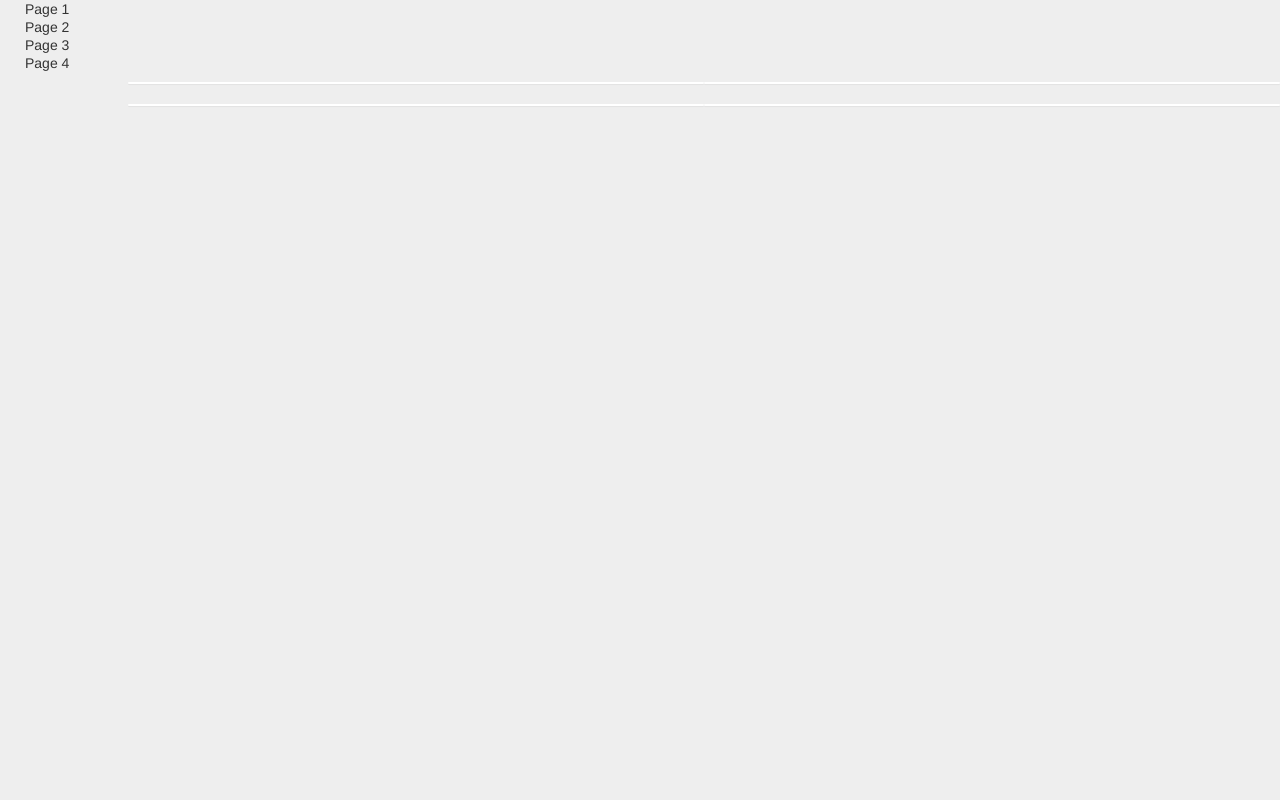
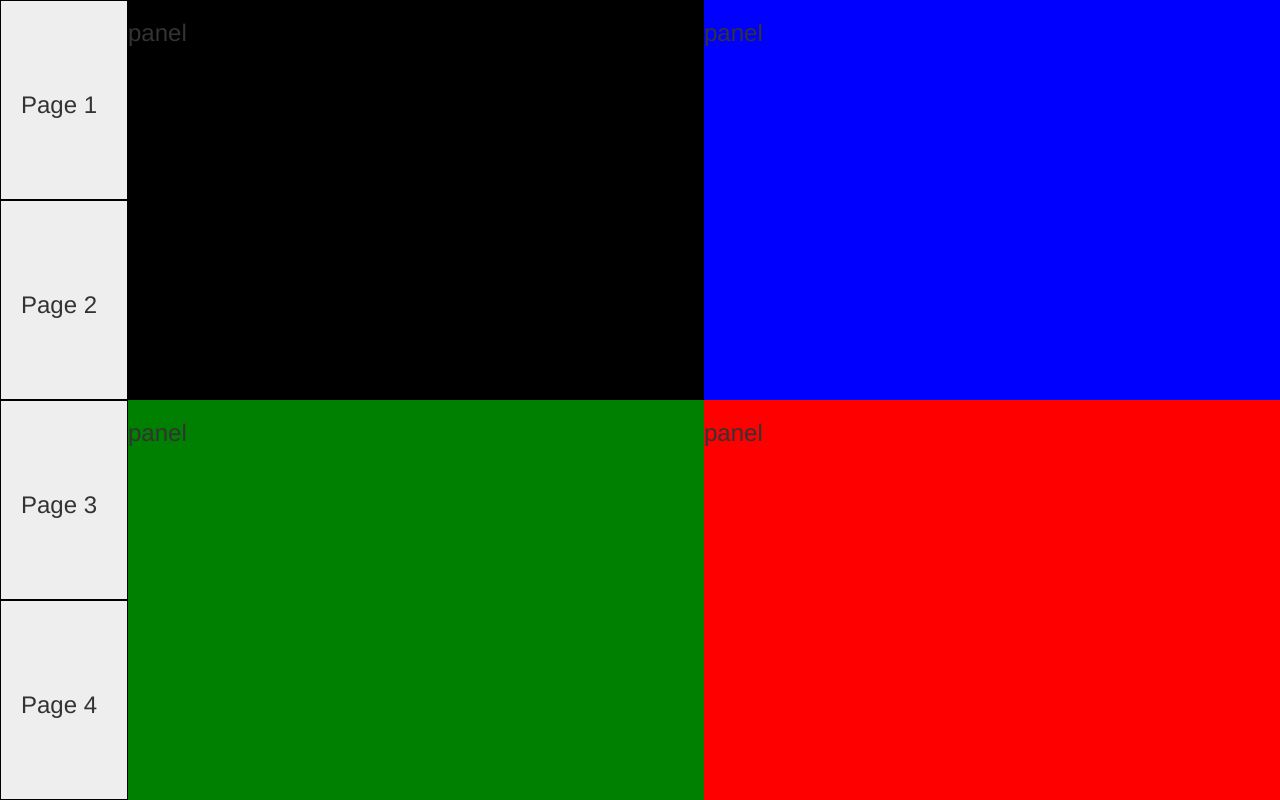
Before and after one commit to simplyynot/comic, a website: page index.html in a window 1280 px wide. Drawn offline with nearby package versions, Linux system fonts and the light colour scheme.

Commit message:
adding code

```diff
--- a/css/style.scss
+++ b/css/style.scss
@@ -8,44 +8,71 @@ html {
 	-moz-box-sizing: inherit;
 	box-sizing: inherit;
 }
-body {
+html, body {
 	background: #eee;
 	height: 100%;
+	width: 100%;
 }
 .leftnav {
-  display: inline-block;
-  vertical-align: top;
+	display: flex;
+	flex-direction: column;
+	float: left;
+	min-height: 100%;
 	width: 10%;
-	ul {
-   display: -webkit-flex;
+	.nav {
+		align-items: center;
+		border: 1px solid #000;
 		display: flex;
-   -webkit-flex-direction: column;
-   flex-direction: column;
-   -webkit-align-items: flex-start;
-   align-items: flex-start;
-		li {
-  height: 25%;
-   display: -webkit-flex;
-   display: flex;
-   -webkit-flex-direction: column;
-   flex-direction: column;
+		flex-grow: 1;
+		h3 {
+			padding: 0 20px;
 		}
 	}
 }
-.panel {
+.panel_wrapper {
+	display: flex;
+	flex-direction: column;
 	float: right;
-	height: 50%;
-	width: 45%;
+	min-height: 100%;
+	width: 90%;
+	.panel_row {
+		flex-grow: 1;
+		min-height: 100%;
+		width: 100%;
+		display: flex;
+		flex-direction: row;
 	}
-#pan1 {
+	.panel_top {
 
 	}
-#pan2 {
+	.panel_bottom {
 
 	}
-#pan3 {
-
+	.pane {
+		min-width: 50%;
+		min-height: 100%;
+		float: left;
+		overflow: auto;
+		flex-grow: 1;
 	}
-#pan4 {
-
+	.panel1 {
+		background: black;
+		// transform: rotate(-20deg);
+		z-index: 1;
 	}
+	.panel2 {
+		background: blue;
+		// transform: rotate(-40deg);
+		z-index: 2;
+	}
+	.panel3 {
+		background: green;
+		// transform: rotate(20deg);
+		z-index: 3;
+	}
+	.panel4 {
+		background: red;
+		// transform: rotate(60deg);
+		z-index: 4;
+	}
+}
--- a/index.html
+++ b/index.html
@@ -14,25 +14,27 @@
 
 <body>
 	<div class="leftnav">
-		 <ul>
-		 	<li>Page 1</li>
-		 	<li>Page 2</li>
-		 	<li>Page 3</li>
-		 	<li>Page 4</li>
-		 </ul>
+		 <div class="nav nav1"><h3>Page 1</h3></div>
+		 <div class="nav nav2"><h3>Page 2</h3></div>
+		 <div class="nav nav3"><h3>Page 3</h3></div>
+		 <div class="nav nav4"><h3>Page 4</h3></div>
 	</div>
-	<div class="pan_wrapper">
-		<div id="pan1" class="panel">
-
+	<div class="panel_wrapper">
+		<div class="panel_row panel_top">
+			<div class="pane panel1">
+				<h3>panel</h3>
+			</div>
+			<div class="pane panel2">
+				<h3>panel</h3>
+			</div>
 		</div>
-		<div id="pan2" class="panel">
-
-		</div>
-		<div id="pan3" class="panel">
-
-		</div>
-		<div id="pan4" class="panel">
-
+		<div class="panel_row panel_bottom">
+			<div class="pane panel3">
+				<h3>panel</h3>
+			</div>
+			<div class="pane panel4">
+				<h3>panel</h3>
+			</div>
 		</div>
 	</div>
 	<script type="text/javascript" src="bootstrap/js/jquery-1.7.2.js"></script>
```
Also changed, not shown: css/style.css. Lines whose indentation alone changed are shown as unchanged.
